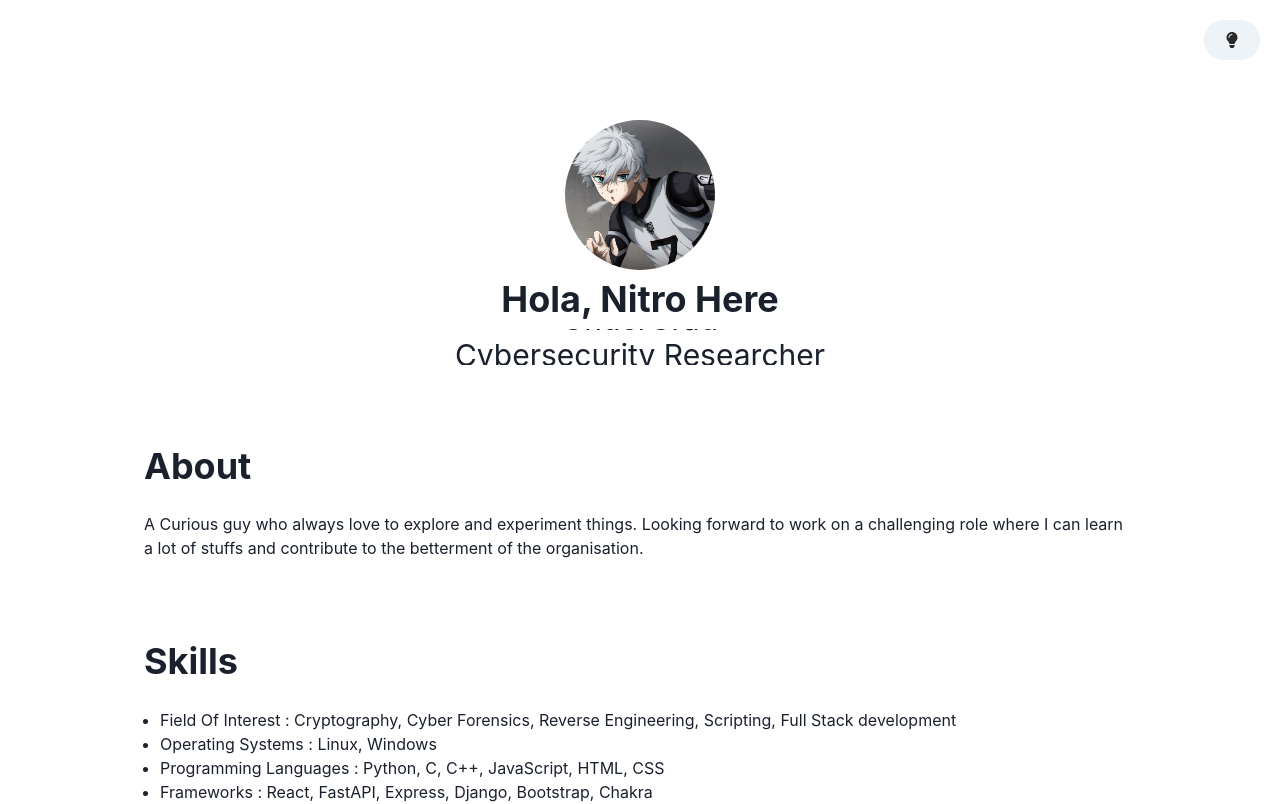
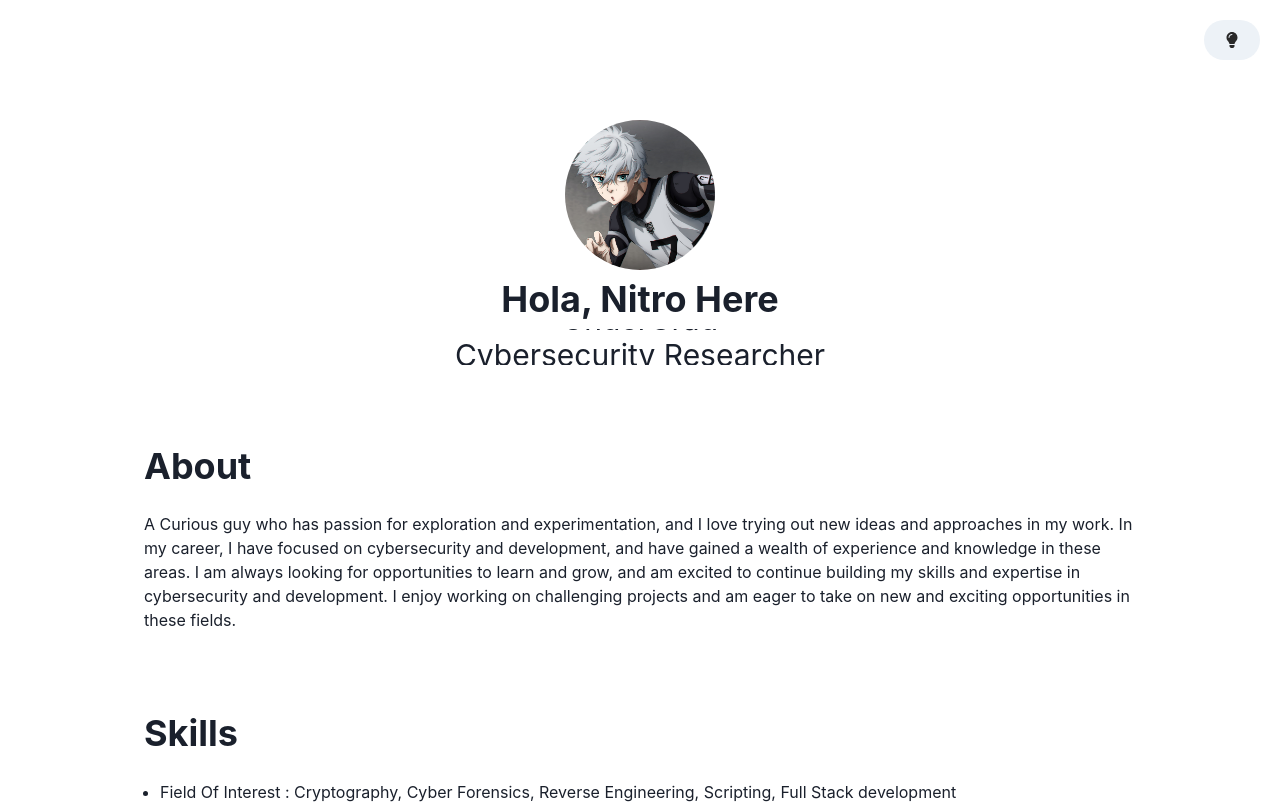
Before and after one commit to ShyamSunder149/portfolio-site, a React (Create React App) app: page / in a window 1280 px wide. Shown: the top 804 px of the page. Built offline with nearby package versions, Linux system fonts and the light colour scheme.

Commit message:
Update about.js

```diff
--- a/src/components/about.js
+++ b/src/components/about.js
@@ -6,7 +6,7 @@ const About = () => {
 
             <Heading>About</Heading>
             <br/>
-            A Curious guy who always love to explore and experiment things. Looking forward to work on a challenging role where I can learn a lot of stuffs and contribute to the betterment of the organisation.
+            A Curious guy who has passion for exploration and experimentation, and I love trying out new ideas and approaches in my work. In my career, I have focused on cybersecurity and development, and have gained a wealth of experience and knowledge in these areas. I am always looking for opportunities to learn and grow, and am excited to continue building my skills and expertise in cybersecurity and development. I enjoy working on challenging projects and am eager to take on new and exciting opportunities in these fields.
 
         </Container>
     );
```
